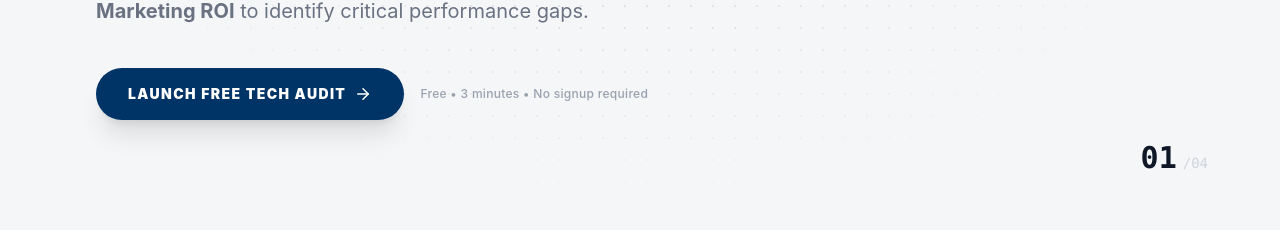
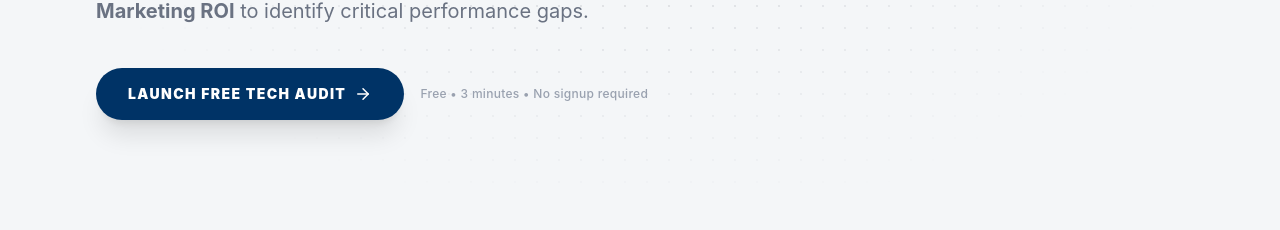
Before and after one commit to BookassistMarketing/Directbookinghealthscore, a Next.js app: page / in a window 1280 px wide. Shown: the part 774-1004 px from the top of the page. Built offline with nearby package versions, Linux system fonts and the light colour scheme.

Commit message:
fix(home): remove 01/04 pagination indicator from hero

```diff
--- a/components/Home.tsx
+++ b/components/Home.tsx
@@ -89,11 +89,6 @@ export const Home: React.FC<HomeProps> = ({ onStart, recentEn, recentIt, recentE
           </div>
         </div>
 
-        {/* Decorative pagination indicator */}
-        <div className="hidden lg:flex absolute bottom-6 right-2 items-baseline gap-1.5 font-mono tabular-nums print:hidden">
-          <span className="text-3xl font-black text-gray-900">01</span>
-          <span className="text-sm text-gray-300">/04</span>
-        </div>
       </section>
 
       <div className="grid grid-cols-1 md:grid-cols-2 gap-4 sm:gap-6 lg:gap-12 mb-12 sm:mb-20">
```
